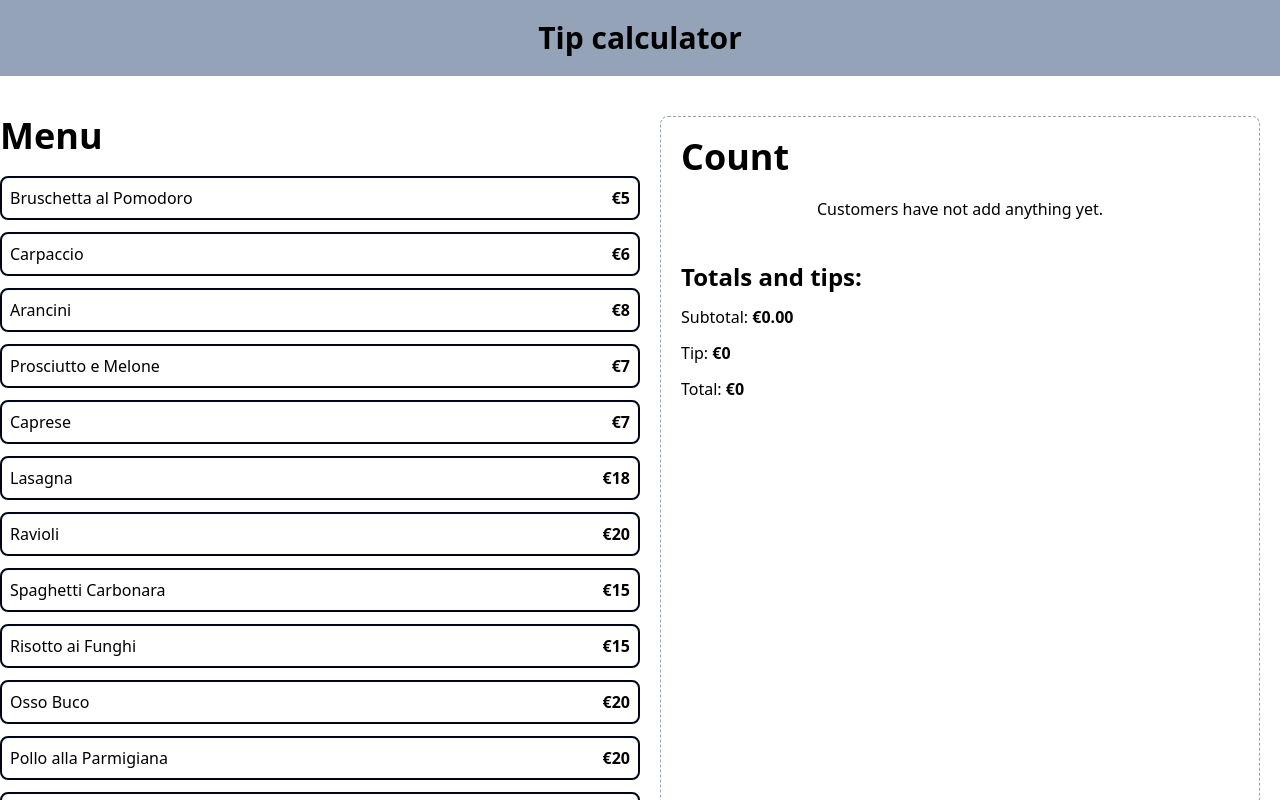
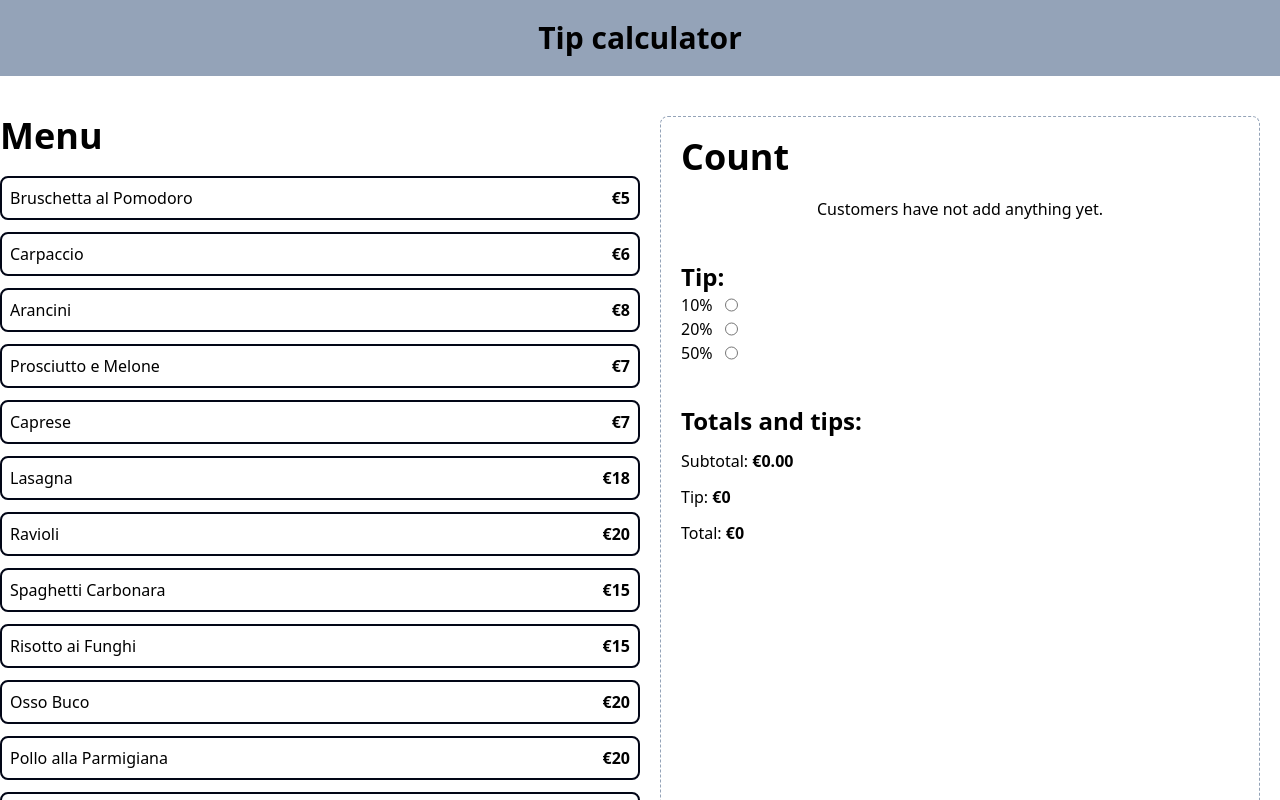
Before and after one commit to antyep/tip_calculator, a React (Vite) app: page / in a window 1280 px wide. Shown: the top 800 px of the page. Built offline with nearby package versions, Linux system fonts and the light colour scheme.

Commit message:
feat(app): add tippercentage calculation to app.tsx

```diff
--- a/src/App.tsx
+++ b/src/App.tsx
@@ -2,6 +2,7 @@
 import MenuItem from "./components/MenuItem"
 import OrderContents from "./components/OrderContents"
 import OrderTotals from "./components/OrderTotals"
+import TipPercentage from "./components/TipPercentage"
 import { menuItems } from "./data/db"
 import useOrder from "./hooks/useOrder"
 
@@ -37,6 +38,10 @@ function App() {
             removeItem={removeItem}
           />
 
+          <TipPercentage
+
+          />
+
           <OrderTotals
             order={order}/>
         </div>
```
